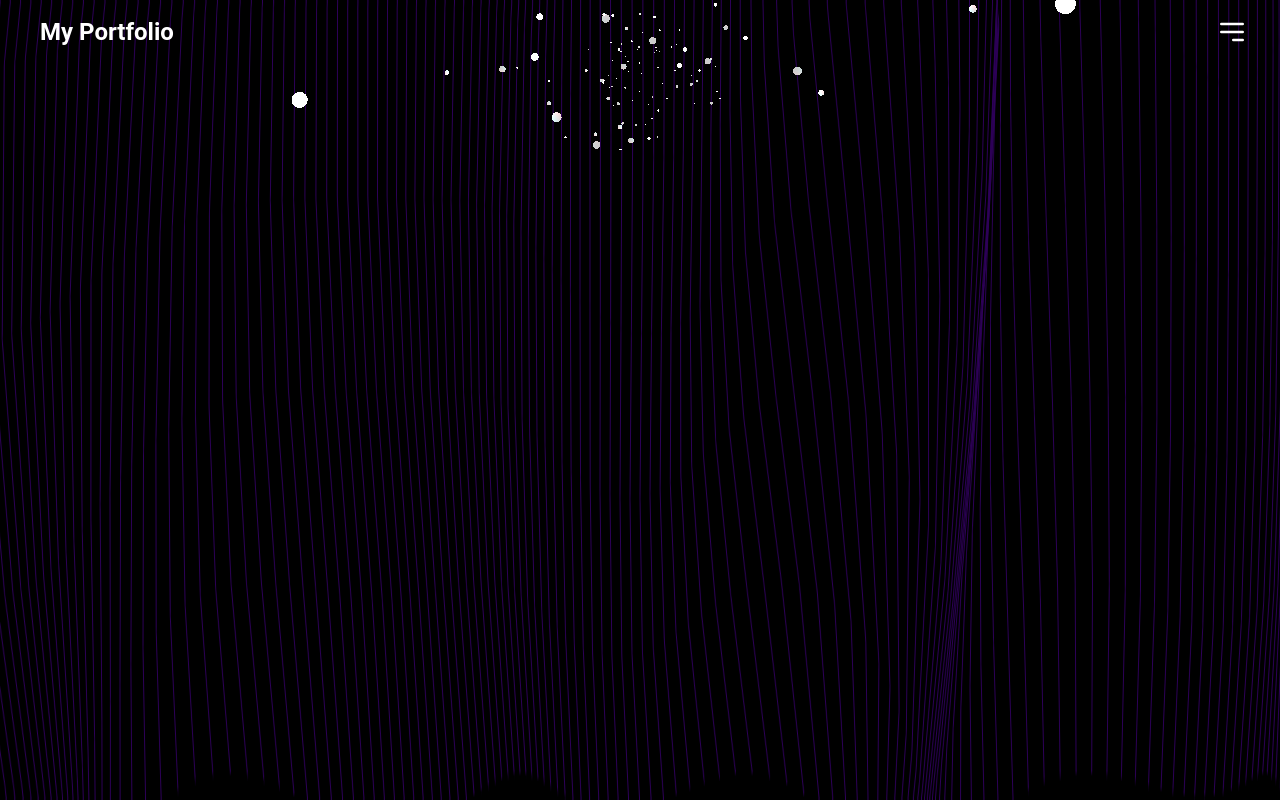
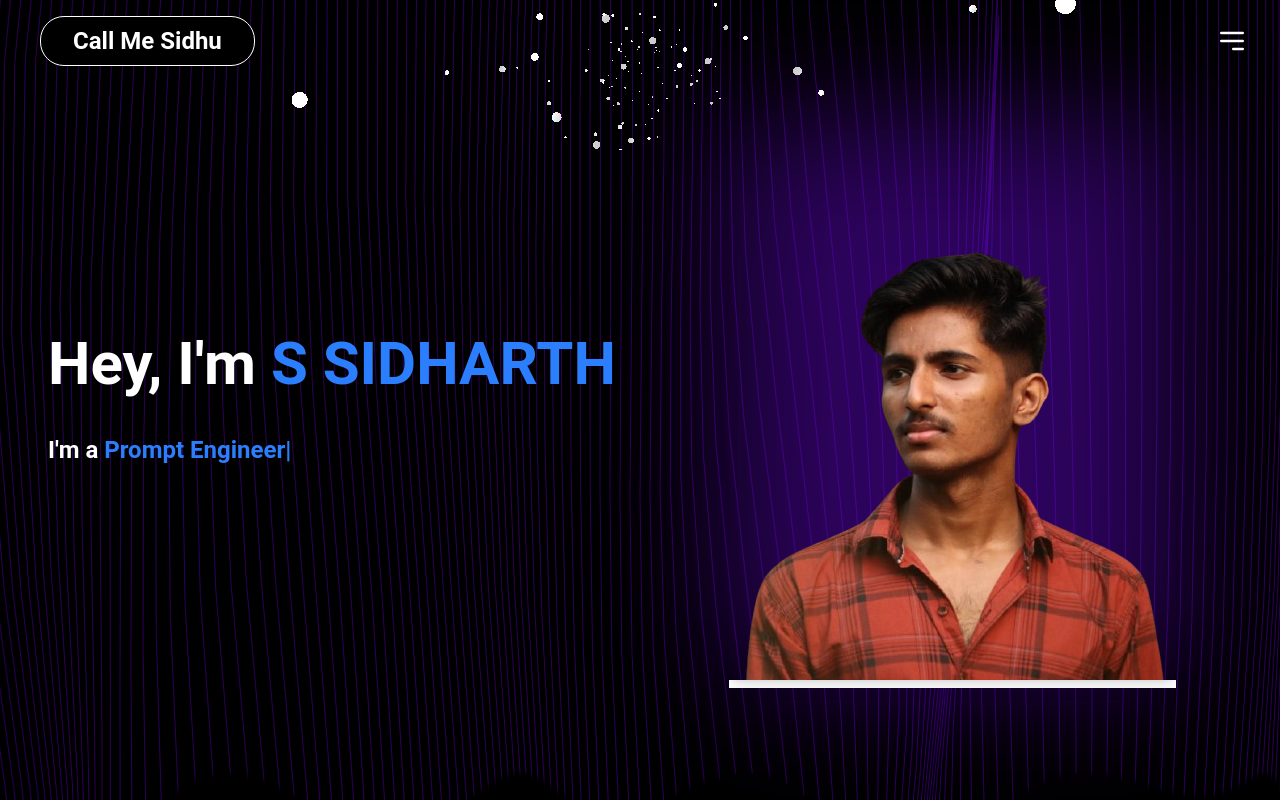
Before and after one commit to callmesidhu/React-Portfolio-website, a React (Vite) app: page / in a window 1280 px wide. Built offline with nearby package versions, Linux system fonts and the light colour scheme.

Commit message:
home base added

```diff
--- a/package.json
+++ b/package.json
@@ -12,7 +12,8 @@
   "dependencies": {
     "ogl": "^1.0.11",
     "react": "^18.3.1",
-    "react-dom": "^18.3.1"
+    "react-dom": "^18.3.1",
+    "react-type-animation": "^3.2.0"
   },
   "devDependencies": {
     "@eslint/js": "^9.17.0",
--- a/src/App.jsx
+++ b/src/App.jsx
@@ -2,14 +2,30 @@ import React from "react";
 import Particles from "./assets/Scripts/Particle";
 import Waves from './assets/Scripts/Wave';
 import Navbar from "./Components/Navbar";
+import Home from "./Components/Home";
 
 const App = () => {
   return (
-    <div>
-      {/* Navbar */}
+    <div className="relative">
+      {/* Particles on Top */}
+      <div className="fixed inset-0 z-50">
+        <Particles
+          particleColors={['#ffffff', '#ffffff']}
+          particleCount={200}
+          particleSpread={10}
+          speed={0.2}
+          particleBaseSize={100}
+          moveParticlesOnHover={true}
+          alphaParticles={false}
+          disableRotation={true}
+        />
+      </div>
+
+      {/* Navbar and Content */}
       <Navbar />
+      <Home />
 
-      {/* Waves (positioned at the back) */}
+      {/* Waves in Background */}
       <div className="fixed inset-0 -z-10">
         <Waves
           lineColor="#2e0059"
@@ -25,20 +41,6 @@ const App = () => {
           yGap={36}
         />
       </div>
-
-      {/* Particles */}
-      <div className="w-full h-screen relative">
-        <Particles
-          particleColors={['#ffffff', '#ffffff']}
-          particleCount={200}
-          particleSpread={10}
-          speed={0.2}
-          particleBaseSize={100}
-          moveParticlesOnHover={true}
-          alphaParticles={false}
-          disableRotation={true}
-        />
-      </div>
     </div>
   );
 };
--- a/src/Components/Home.jsx
+++ b/src/Components/Home.jsx
@@ -0,0 +1,50 @@
+import React from "react";
+import { TypeAnimation } from "react-type-animation";
+import "./Components.css";
+
+export default function Home() {
+  return (
+    <div className="min-h-screen flex flex-col md:flex-row items-center justify-center p-8">
+      {/* Left Side Text */}
+      <div className="md:flex-1 text-center md:text-left px-4">
+        <h1 className="text-4xl md:text-6xl font-bold">
+          Hey, I'm <span className="text-blue-500">S SIDHARTH</span>
+        </h1>
+        <br />
+        <h1 className="text-xl md:text-2xl font-bold mt-4">
+          I'm a{" "}
+          <TypeAnimation
+            sequence={[
+              "Full Stack Web Developer", 2000,
+              "Prompt Engineer", 2000,
+              "Full Stack App Developer", 2000,
+              "Tech and AI Enthusiast", 2000,
+            ]}
+            wrapper="span"
+            speed={50}
+            repeat={Infinity}
+            className="text-blue-500"
+          />
+        </h1>
+      </div>
+
+      {/* Right Side Image */}
+      <div className="md:flex-1 flex justify-center mt-8 md:mt-0">
+        <div className="relative">
+          {/* Image */}
+          <img
+            src="src/assets/images/my.png" // Ensure this path is correct
+            alt="me"
+            className="w-full max-w-xs sm:max-w-md md:max-w-lg mx-auto rounded-lg shadow-lg relative z-10"
+          />
+
+          {/* Violet Blur Shadow */}
+          <div className="absolute inset-0 bg-violet-700 opacity-40 blur-3xl rounded-lg"></div>
+
+          {/* White Underline */}
+          <div className="absolute w-full h-2 bg-white "></div>
+        </div>
+      </div>
+    </div>
+  );
+}
--- a/src/Components/Navbar.jsx
+++ b/src/Components/Navbar.jsx
@@ -11,14 +11,15 @@ const Navbar = () => {
     <nav className="p-4 fixed w-full z-50">
       {/* Desktop Navbar */}
       <div className="container mx-6 flex justify-between items-center">
-        {/* Logo */}
-        <div className="text-white text-2xl font-bold">My Portfolio</div>
+        {/* Logo with White Border */}
+        <a href='https://callmesidhu.vercel.app/' className="text-white cursor-pointer">
+        <div className="text-white text-2xl font-bold bg-black border-white border border-1 p-2 px-8 rounded-3xl">
+          Call Me Sidhu
+        </div>
+        </a>
 
         {/* Toggle Button (visible on small screens) */}
-        <button
-          onClick={toggleMenu}
-          className="mx-2 text-white focus:outline-none"
-        >
+        <button onClick={toggleMenu} className="mx-2 text-white focus:outline-none">
           <svg
             className="w-8 h-8 cursor-grab mx-8"
             fill="none"
@@ -26,23 +27,19 @@ const Navbar = () => {
             viewBox="0 0 24 24"
             xmlns="http://www.w3.org/2000/svg"
           >
-            <path
-              strokeLinecap="round"
-              strokeLinejoin="round"
-              strokeWidth="2"
-              d="M4 6h16M4 12h16m-7 6h7"
-            ></path>
+            <path strokeLinecap="round" strokeLinejoin="round" strokeWidth="2" d="M4 6h16M4 12h16m-7 6h7"></path>
           </svg>
         </button>
       </div>
 
+      {/* Sidebar Menu */}
       <div
         className={`bg-opacity-50 backdrop-blur-lg fixed inset-y-0 left-0 w-64 transform ${
           isOpen ? "translate-x-0" : "-translate-x-full"
         } transition-transform duration-300 ease-in-out z-50`}
       >
-        <div className="p-4 flex justify-end ">
-          {/* Close Button (Moved to Right) */}
+        <div className="p-4 flex justify-end">
+          {/* Close Button */}
           <button onClick={toggleMenu} className="text-white focus:outline-none">
             <svg
               className="w-8 h-8 cursor-grab"
@@ -51,64 +48,33 @@ const Navbar = () => {
               viewBox="0 0 24 24"
               xmlns="http://www.w3.org/2000/svg"
             >
-              <path
-                strokeLinecap="round"
-                strokeLinejoin="round"
-                strokeWidth="2"
-                d="M6 18L18 6M6 6l12 12"
-              ></path>
+              <path strokeLinecap="round" strokeLinejoin="round" strokeWidth="2" d="M6 18L18 6M6 6l12 12"></path>
             </svg>
           </button>
         </div>
-       <div>
+
+        {/* Profile Image and Name */}
         <div className="mt-8">
-                <img src="https://media.licdn.com/dms/image/v2/D5603AQGvtK7KbQT2FA/profile-displayphoto-shrink_400_400/B56ZTbChtLGQAg-/0/1738841663960?e=1744848000&v=beta&t=39q_MXqt7IwMyAGNRJZF62zzQMXP2jXyiCNMHRHc0eg" alt="profile" className="w-48 mb-2 h-auto rounded-full mx-auto" />
+          <img
+            src="https://media.licdn.com/dms/image/v2/D5603AQGvtK7KbQT2FA/profile-displayphoto-shrink_400_400/B56ZTbChtLGQAg-/0/1738841663960?e=1744848000&v=beta&t=39q_MXqt7IwMyAGNRJZF62zzQMXP2jXyiCNMHRHc0eg"
+            alt="profile"
+            className="w-48 mb-2 h-auto rounded-full mx-auto"
+          />
           <h1 className="text-white text-3xl font-bold text-center">S SIDHARTH</h1>
         </div>
+
+        {/* Menu Links */}
         <div className="flex flex-col space-y-6 p-4 mt-8 justify-center items-center">
+          {["Home", "About", "Skills", "Experiences", "Projects", "Contact"].map((item) => (
             <a
-            href="#home"
+              key={item}
+              href={`#${item.toLowerCase()}`}
               onClick={toggleMenu}
               className="text-white text-2xl hover:text-gray-400"
             >
-            Home
+              {item}
             </a>
-          <a
-            href="#about"
-            onClick={toggleMenu}
-            className="text-white text-2xl hover:text-gray-400"
-          >
-            About
-          </a>
-          <a
-            href="#skills"
-            onClick={toggleMenu}
-            className="text-white text-2xl hover:text-gray-400"
-          >
-            Skills
-          </a>
-          <a
-            href="#experiences"
-            onClick={toggleMenu}
-            className="text-white text-2xl hover:text-gray-400"
-          >
-            Experiences
-          </a>
-          <a
-            href="#projects"
-            onClick={toggleMenu}
-            className="text-white text-2xl hover:text-gray-400"
-          >
-            Projects
-          </a>
-          <a
-            href="#contact"
-            onClick={toggleMenu}
-            className="text-white text-2xl hover:text-gray-400"
-          >
-            Contact
-          </a>
-        </div>
+          ))}
         </div>
       </div>
     </nav>
--- a/src/Components/components.css
+++ b/src/Components/components.css
@@ -0,0 +1,23 @@
+@keyframes typing {
+        from {
+          width: 0;
+        }
+        to {
+          width: 100%;
+        }
+      }
+
+      @keyframes blink-caret {
+        from,
+        to {
+          border-color: transparent;
+        }
+        50% {
+          border-color: rgb(255, 255, 255);
+        }
+      }
+
+      .animate-typing {
+        display: inline-block;
+        animation: typing 3s steps(40, end), blink-caret 0.75s step-end infinite;
+      }
```
Also changed, not shown: src/assets/images/my.png (added), 1 other file (tests, documents, lock files or other folders). Lines whose indentation alone changed are shown as unchanged.
